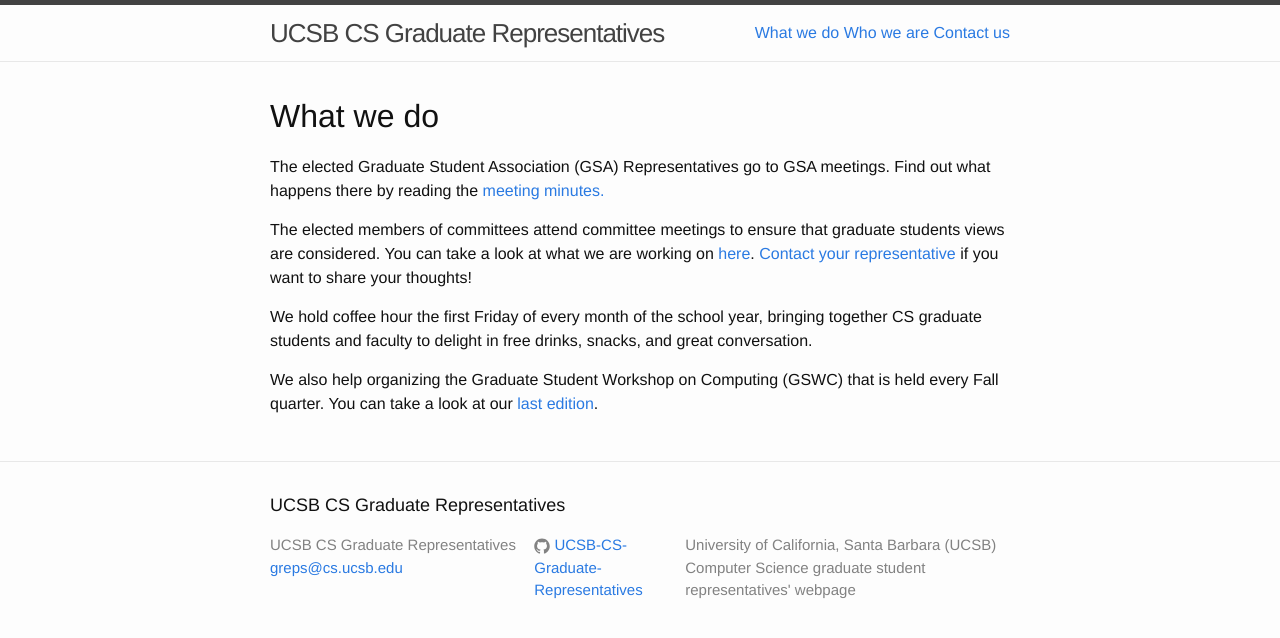
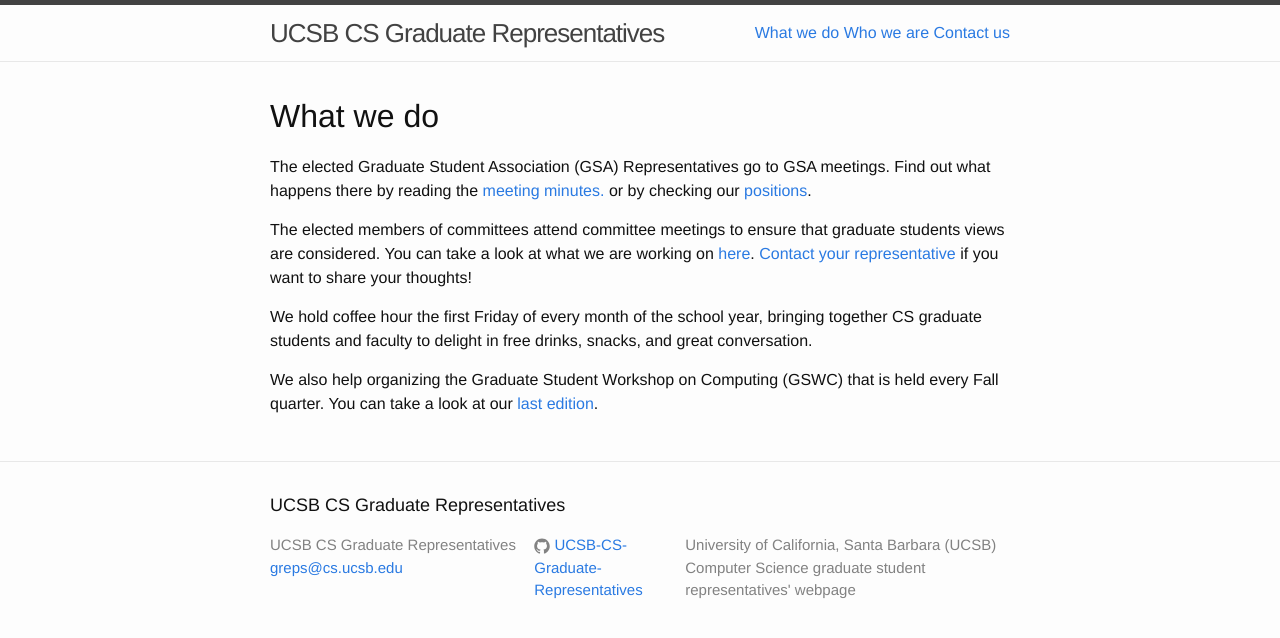
Before and after one commit to UCSB-CS-Graduate-Representatives/UCSB-CS-Graduate-Representatives.github.io, a Jekyll site: the page built from what-we-do/index.md, in a window 1280 px wide. Shown: the top 638 px of the page. Built offline with Jekyll 4.4.1, drawn with Linux system fonts in a browser that asks for light colours.

Commit message:
Adding some content

```diff
--- a/what-we-do/index.md
+++ b/what-we-do/index.md
@@ -6,7 +6,7 @@
 What we do
 =======
 
-The elected Graduate Student Association (GSA) Representatives go to GSA meetings. Find out what happens there by reading the [meeting minutes.](https://drive.google.com/folderview?id=0B69hCaWL5B4AeEt4OUoyNEtzQk0&usp=sharing)
+The elected Graduate Student Association (GSA) Representatives go to GSA meetings. Find out what happens there by reading the [meeting minutes.](https://drive.google.com/folderview?id=0B69hCaWL5B4AeEt4OUoyNEtzQk0&usp=sharing) or by checking our [positions](/positions/).
 
 The elected members of committees attend committee meetings to ensure that graduate students views are considered. You can take a look at what we are working on [here](https://drive.google.com/folderview?id=0B69hCaWL5B4AUFlueFZWUUp2anc&usp=sharing). [Contact your representative](/contact/) if you want to share your thoughts!
 
```
